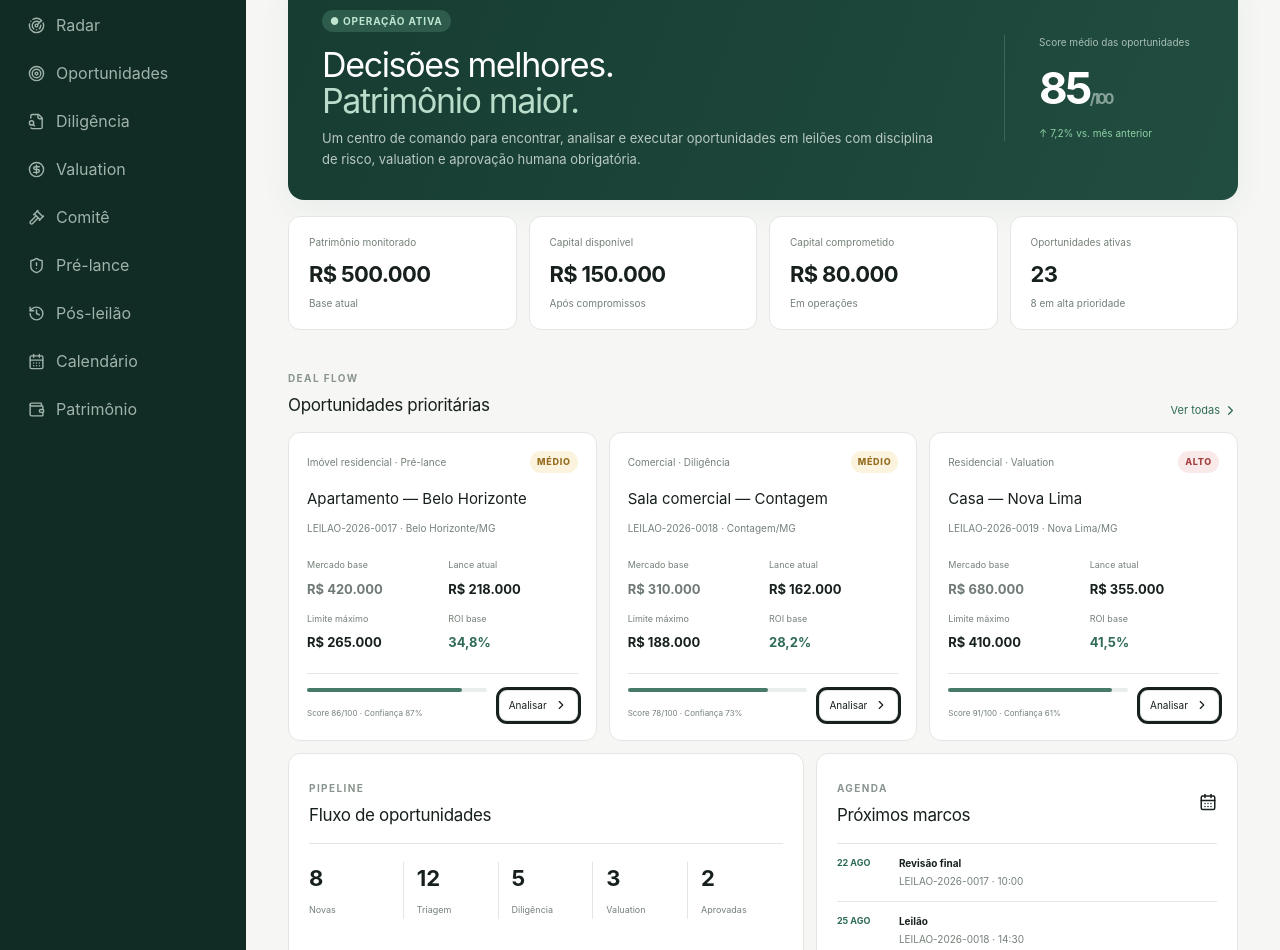
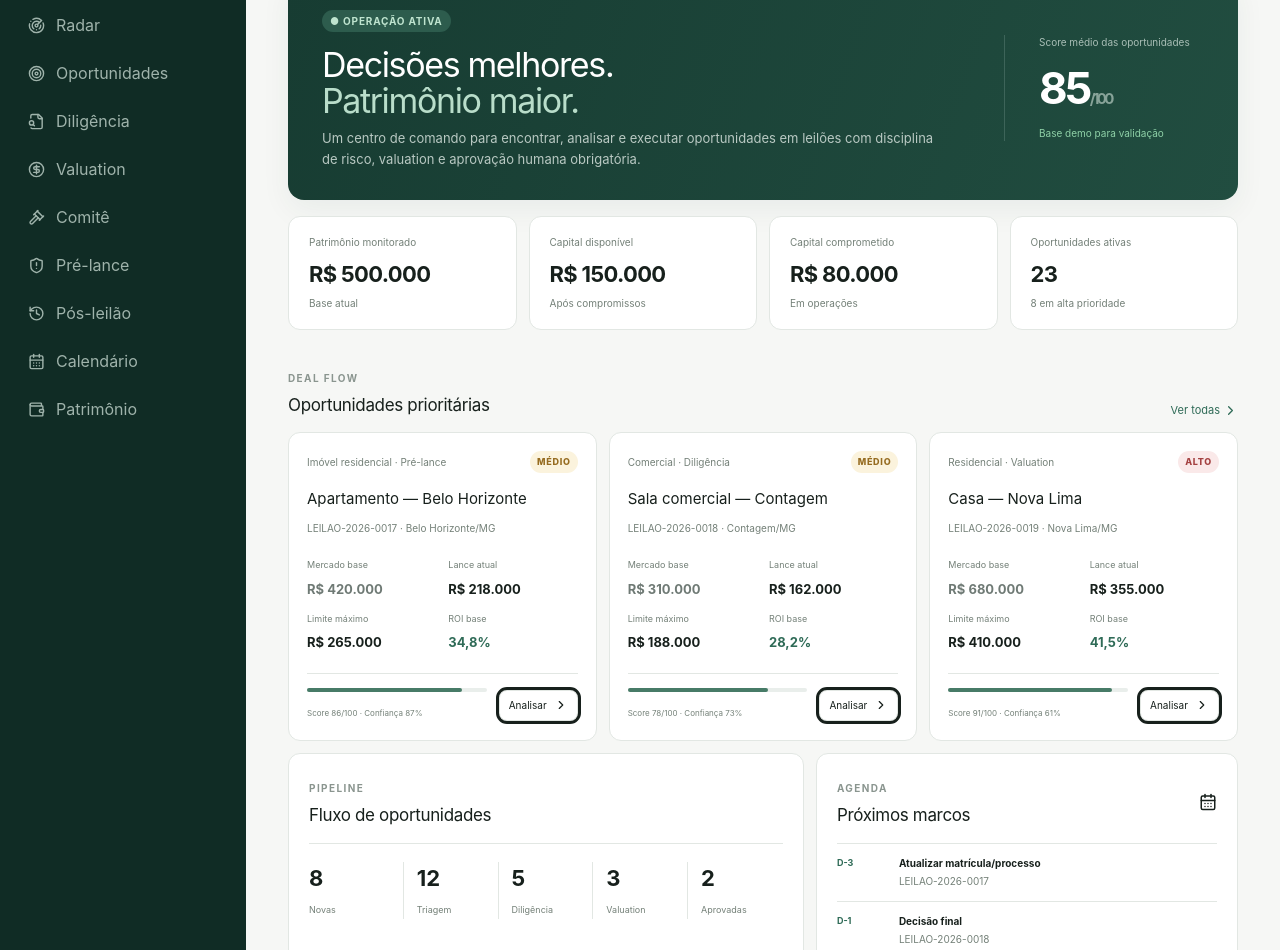
Before and after one commit to agendanutrijulianamoreira-droid/Leiloes, a Next.js app: page / in a window 1280 px wide. Shown: the part 142-1092 px from the top of the page. Built offline with nearby package versions, Linux system fonts and the light colour scheme.

Commit message:
fix: remove stale hardcoded date from overview

```diff
--- a/app/page.tsx
+++ b/app/page.tsx
@@ -10,14 +10,14 @@ export default function Home() {
   const highPriority = opportunities.slice(0, 3)
 
   return (
-    <OSShell title="Visão geral" eyebrow="QUARTA-FEIRA, 19 AGO 2026">
+    <OSShell title="Visão geral" eyebrow="MVP LOCAL-FIRST">
       <div className="hero">
         <div>
           <span className="pill green">● Operação ativa</span>
           <h2>Decisões melhores.<br /><em>Patrimônio maior.</em></h2>
           <p>Um centro de comando para encontrar, analisar e executar oportunidades em leilões com disciplina de risco, valuation e aprovação humana obrigatória.</p>
         </div>
-        <div className="heroMetric"><span>Score médio das oportunidades</span><strong>85<span>/100</span></strong><small>↑ 7,2% vs. mês anterior</small></div>
+        <div className="heroMetric"><span>Score médio das oportunidades</span><strong>85<span>/100</span></strong><small>Base demo para validação</small></div>
       </div>
 
       <div className="metrics">
@@ -41,8 +41,8 @@ export default function Home() {
         <section className="panel">
           <div className="panelHead"><div><span className="eyebrow">AGENDA</span><h3>Próximos marcos</h3></div><CalendarDays size={18} /></div>
           <div className="events">
-            <div><b>22 AGO</b><span><strong>Revisão final</strong>LEILAO-2026-0017 · 10:00</span></div>
-            <div><b>25 AGO</b><span><strong>Leilão</strong>LEILAO-2026-0018 · 14:30</span></div>
+            <div><b>D-3</b><span><strong>Atualizar matrícula/processo</strong>LEILAO-2026-0017</span></div>
+            <div><b>D-1</b><span><strong>Decisão final</strong>LEILAO-2026-0018</span></div>
           </div>
         </section>
       </div>
```
